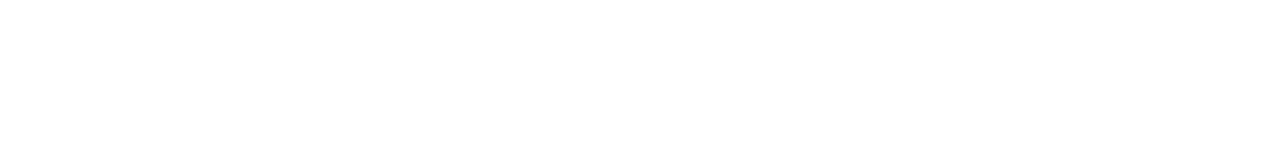
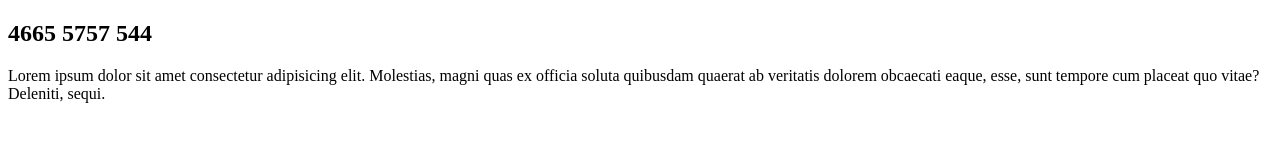
Before and after one commit to mugalim/bretlix, a plain HTML site: page index.html in a window 1280 px wide. Drawn offline with Linux system fonts and the light colour scheme.

Commit message:
add header

```diff
--- a/index.html
+++ b/index.html
@@ -7,6 +7,19 @@
     <title>Document</title>
 </head>
 <body>
+    <header>
+        <section>
+            <h1>
+                4665
+                5757
 
+                544
+
+            </h1>
+            <p>
+                Lorem ipsum dolor sit amet consectetur adipisicing elit. Molestias, magni quas ex officia soluta quibusdam quaerat ab veritatis dolorem obcaecati eaque, esse, sunt tempore cum placeat quo vitae? Deleniti, sequi.
+            </p>
+        </section>
+    </header>
 </body>
 </html>
```
